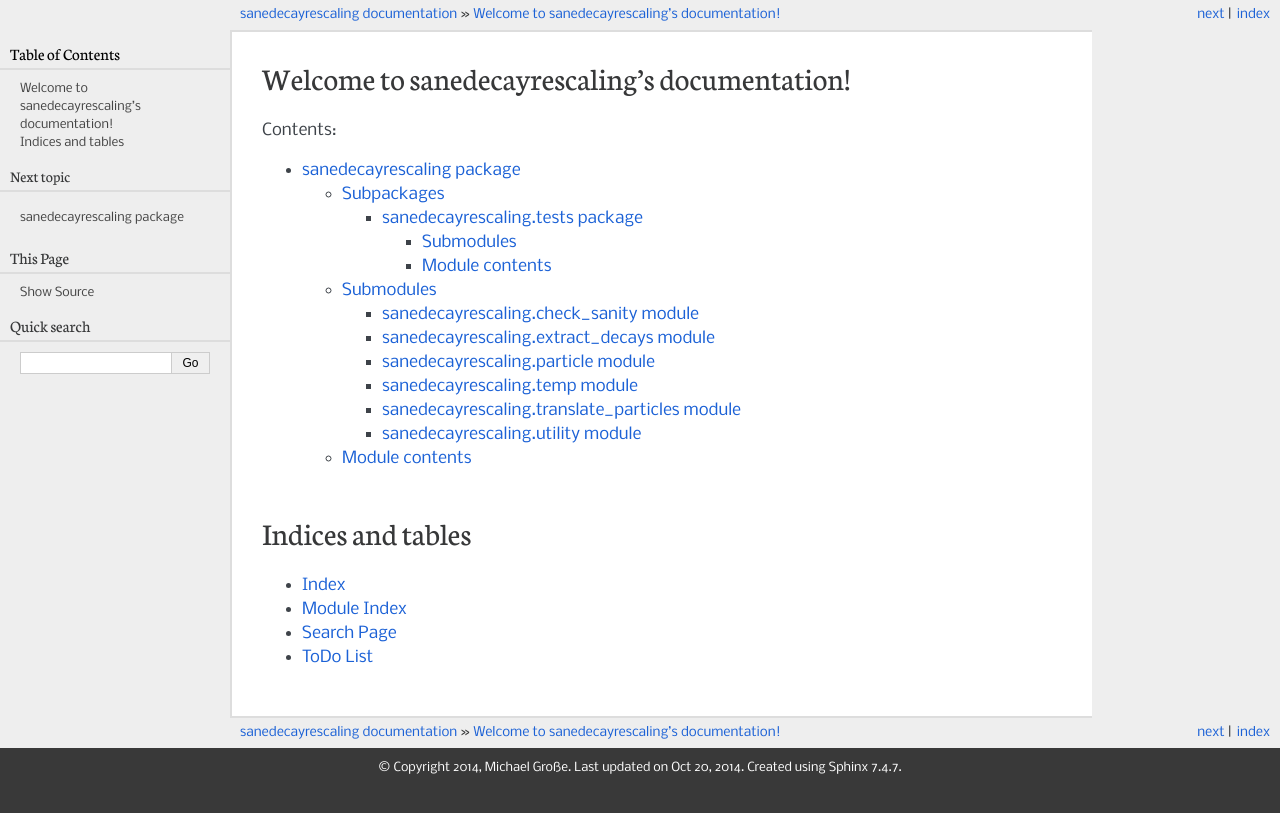
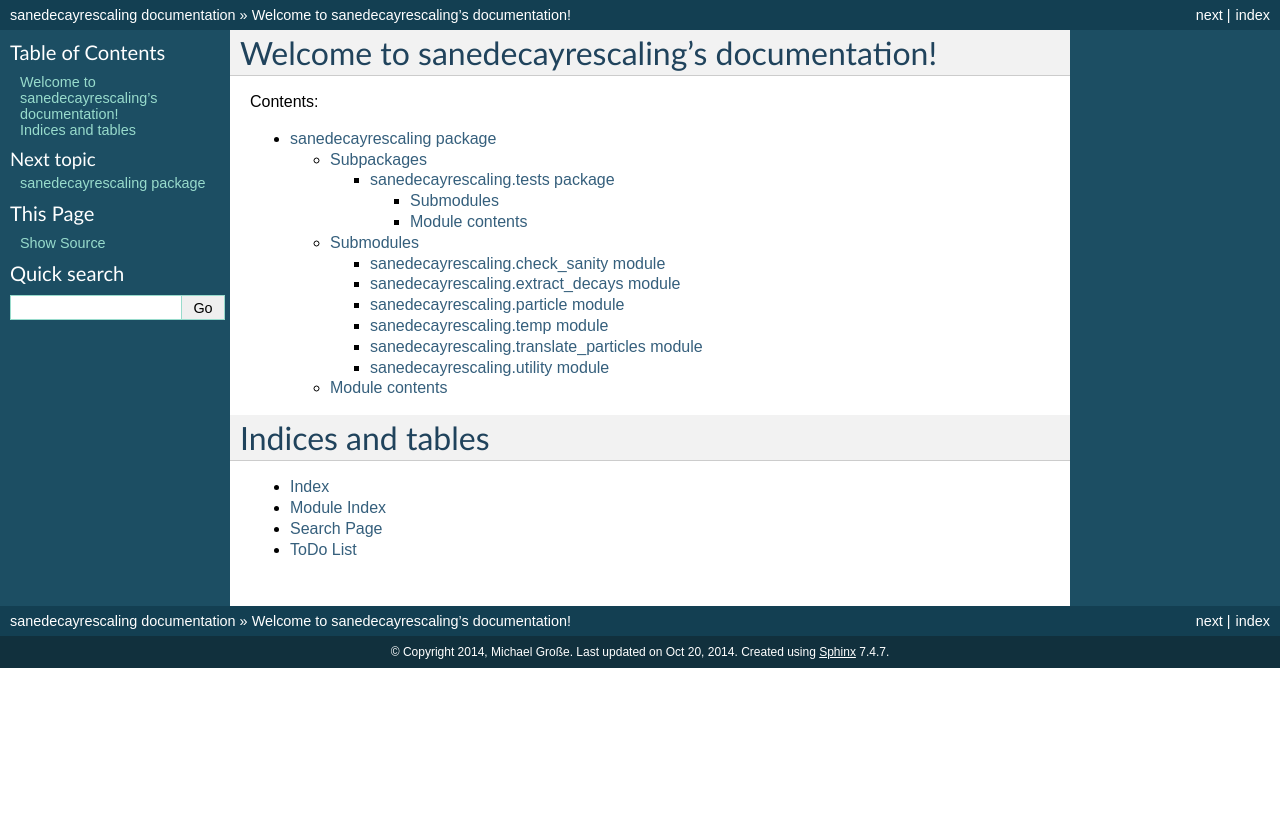
Before and after one commit to micgro42/SaneDecayRescaling, a Sphinx documentation site: the page built from docs/index.rst, in a window 1280 px wide. Shown: the top 813 px of the page. Built offline with Sphinx 7.4.7, drawn with Linux system fonts in a browser that asks for light colours.

Commit message:
change the sphinx theme back to default

```diff
--- a/docs/conf.py
+++ b/docs/conf.py
@@ -115,7 +115,10 @@ pygments_style = 'sphinx'
 
 # The theme to use for HTML and HTML Help pages.  See the documentation for
 # a list of builtin themes.
-html_theme = 'pyramid'
+html_theme = 'default'
+#html_theme = 'nature'
+#html_theme = 'pyramid'
+#html_theme = 'sphinx_rtd_theme'
 
 # Theme options are theme-specific and customize the look and feel of a theme
 # further.  For a list of options available for each theme, see the
```
